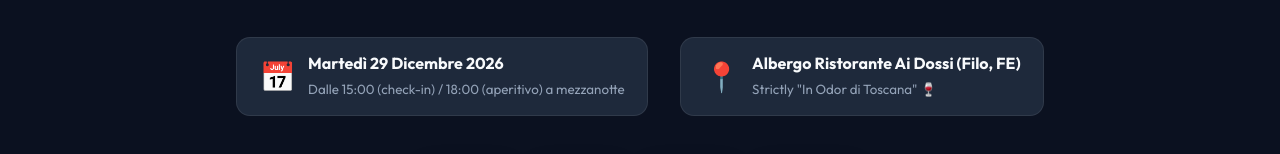
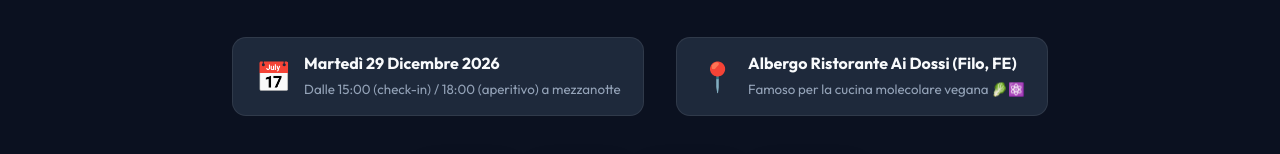
Before and after one commit to palladius/compleanno-palladiano-2026, an Astro site: page / in a window 1280 px wide. Shown: the part 821-975 px from the top of the page. Built offline with nearby package versions, Linux system fonts and the light colour scheme; Astro itself is replaced by a stand-in of ours; a web font is replaced by a local one.

Commit message:
fix(ui): change albergo tagline to cucina molecolare vegana
Signed-off-by: Antigravity

```diff
--- a/src/pages/index.astro
+++ b/src/pages/index.astro
@@ -255,7 +255,7 @@ const dishes = [
           <div>
             <strong lang-it>Albergo Ristorante Ai Dossi (Filo, FE)</strong>
             <strong lang-en>Albergo Ristorante Ai Dossi (Filo, FE)</strong>
-            <small>Strictly "In Odor di Toscana" 🍷</small>
+            <small>Famoso per la cucina molecolare vegana 🥬⚛️</small>
           </div>
         </div>
       </div>
```
